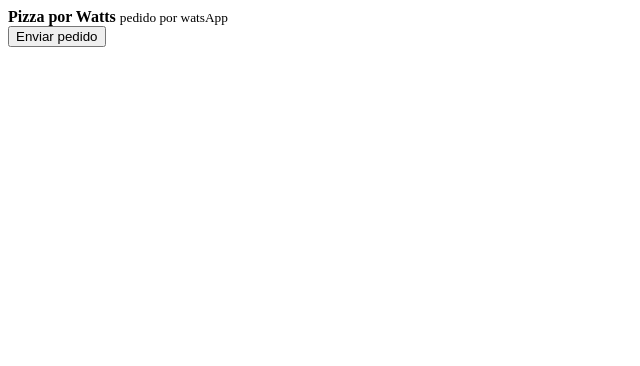
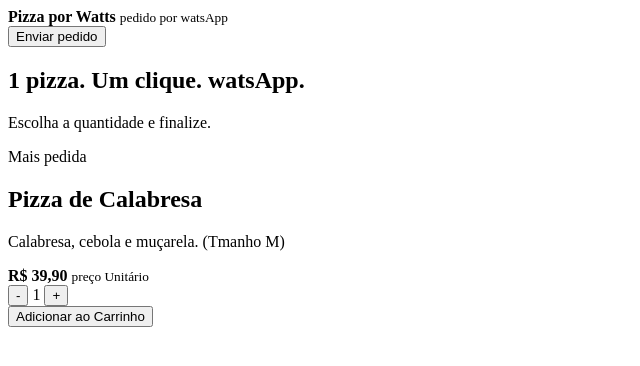
Before and after one commit to Dudalopesvi/Projetos-pessoais, a plain HTML site: page index.html in a window 1280 px wide. Shown: the whole page, without its empty margins (0-640 px from the left). Drawn offline with Linux system fonts and the light colour scheme; a web font is replaced by a local one.

Commit message:
innicializado o botão de subtrair e adição, adicionar ao carrinho.

```diff
--- a/index.html
+++ b/index.html
@@ -29,5 +29,41 @@
 
 
     </header>
+
+<main class="wrap">
+    <section class="hero">
+<h1>1 pizza. Um clique. watsApp.</h1>
+<p>Escolha a quantidade e finalize.</p>
+
+    </section>
+
+<section class="grid">
+    <!-- cardápio  1 item   -->
+<article class="card">
+    <div class="tag">Mais pedida</div>
+<h2 id="pizzaName">Pizza de Calabresa</h2>
+<p class="desc">Calabresa, cebola e muçarela. (Tmanho M)</p>
+
+<div class="row">
+    <div class="price">
+        <strong id="pizzaPrice">R$ 39,90</strong>
+  <small>preço Unitário</small>
+
+    </div>
+
+    <div class="qty" arial-label="Quantidade do Cardápio"   >
+        <button class="icon" id="menuMinus" type="button" arial-label="Diminuir">-</button>
+    <span class="num" id="menuQty">1</span>
+       <button class="icon" id="menuPlus" type="button" arial-label="Aumentar">+</button>
+    </div>
+</div>
+<button class="btn btn--primary full" id="addTOCart" type="button">Adicionar ao Carrinho</button>
+</article>
+
+</section>
+
+</main>
+
+
 </body>
 </html>
```
